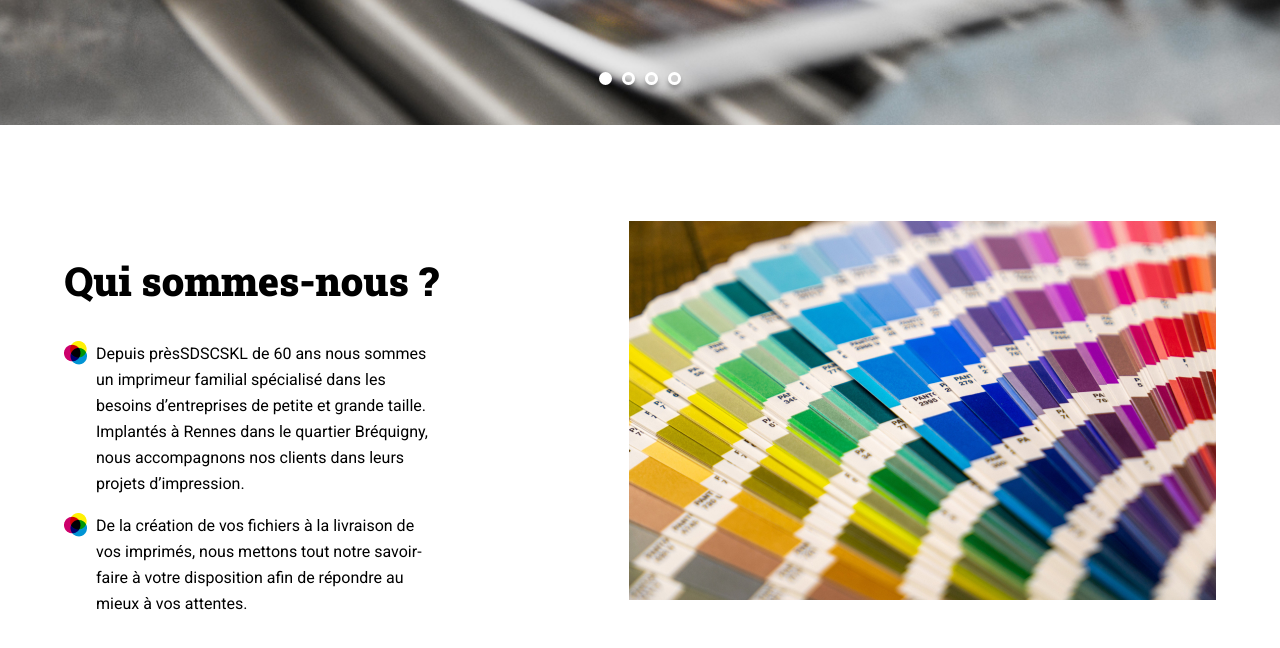
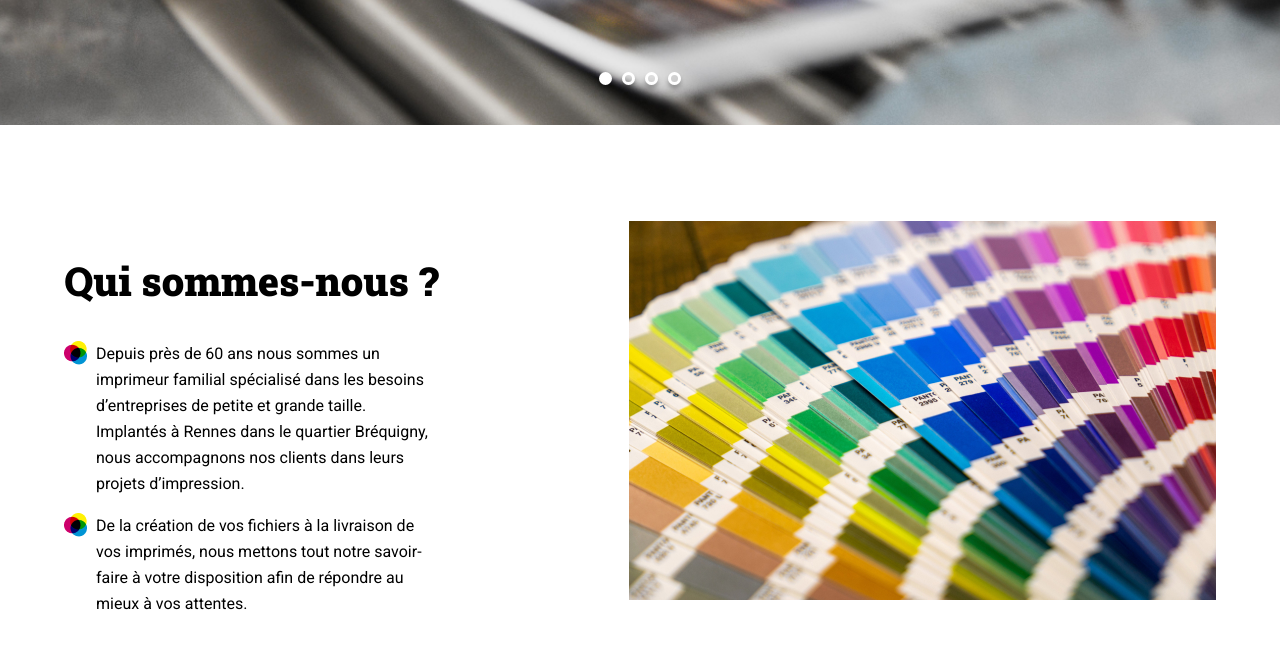
Before and after one commit to Aurpe/Print-it-JS-main_Aurelie_Lefe_p5, a plain HTML site: page Print-it-JS-main/index.html in a window 1280 px wide. Shown: the part 446-1094 px from the top of the page. Drawn offline with Linux system fonts and the light colour scheme.

Commit message:
UPDATE FICHER JS

```diff
--- a/Print-it-JS-main/index.html
+++ b/Print-it-JS-main/index.html
@@ -29,7 +29,7 @@
 		<div>
 			<h2>Qui sommes-nous ?</h2>
 			<ul>
-				<li>Depuis prèsSDSCSKL de 60 ans nous sommes un imprimeur familial spécialisé dans les besoins d’entreprises de petite et grande taille. Implantés à Rennes dans le quartier Bréquigny, nous accompagnons nos clients dans leurs projets d’impression.</li>
+				<li>Depuis près de 60 ans nous sommes un imprimeur familial spécialisé dans les besoins d’entreprises de petite et grande taille. Implantés à Rennes dans le quartier Bréquigny, nous accompagnons nos clients dans leurs projets d’impression.</li>
 				<li>De la création de vos fichiers à la livraison de vos imprimés, nous mettons tout notre savoir-faire à votre disposition afin de répondre au mieux à vos attentes.</li>
 			</ul>
 		</div>
```
